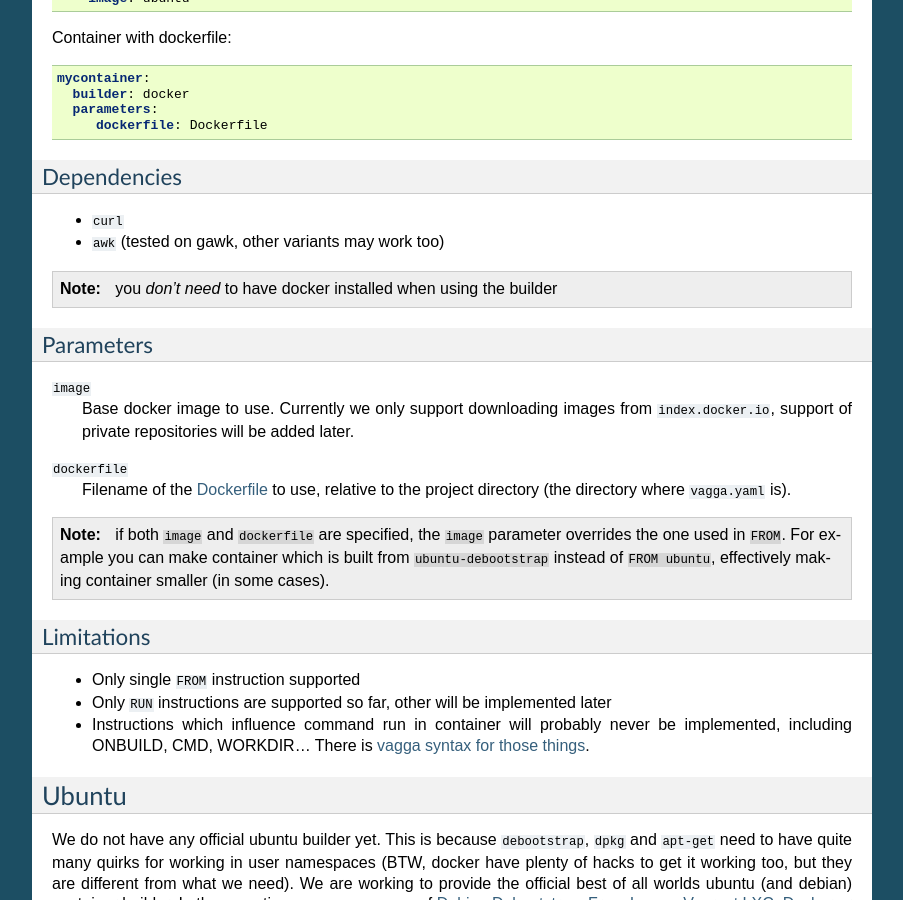
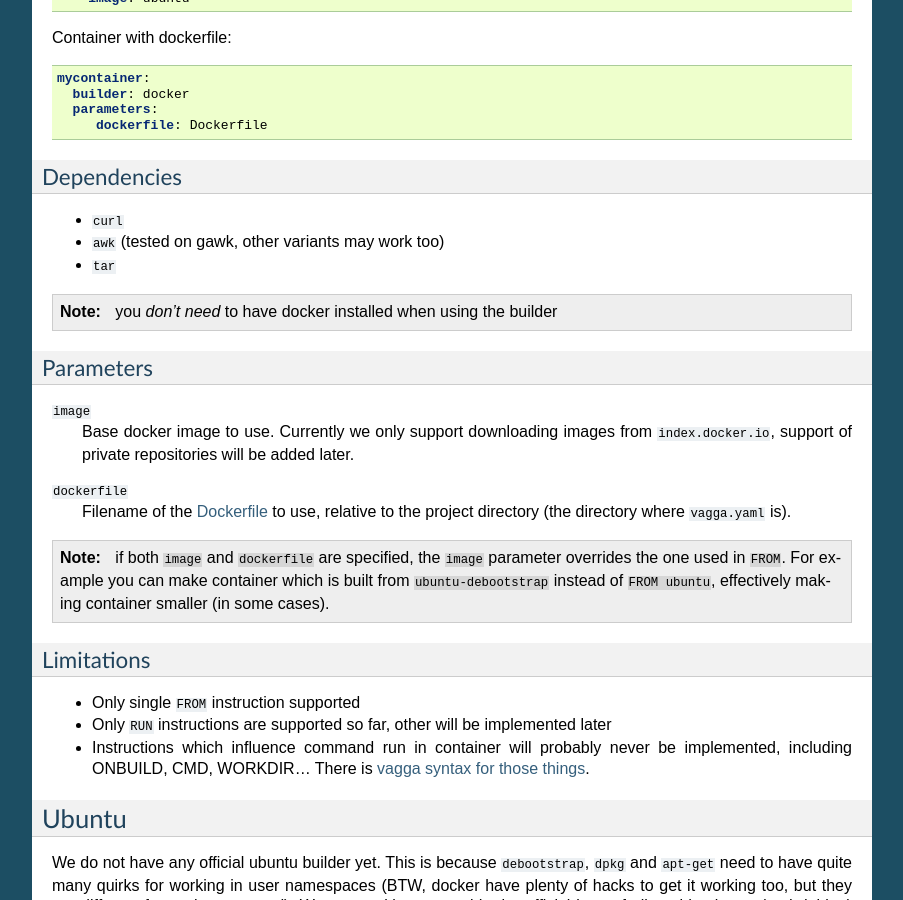
Before and after one commit to tailhook/vagga, a Sphinx documentation site: the page built from docs/builders.rst, in a window 1280 px wide and 900 px high, scrolled down 5363 px. Shown: the whole window, without its empty margins (198-1101 px from the left). Built offline with Sphinx 7.4.7, drawn with Linux system fonts in a browser that asks for light colours.

Commit message:
Fix other image-based builders

```diff
--- a/docs/builders.rst
+++ b/docs/builders.rst
@@ -377,6 +377,7 @@ Dependencies
 
 * ``curl``
 * ``awk`` (tested on gawk, other variants may work too)
+* ``tar``
 
 .. note:: you *don't need* to have docker installed when using the builder
 
```
Also changed, not shown: 3 other files.
